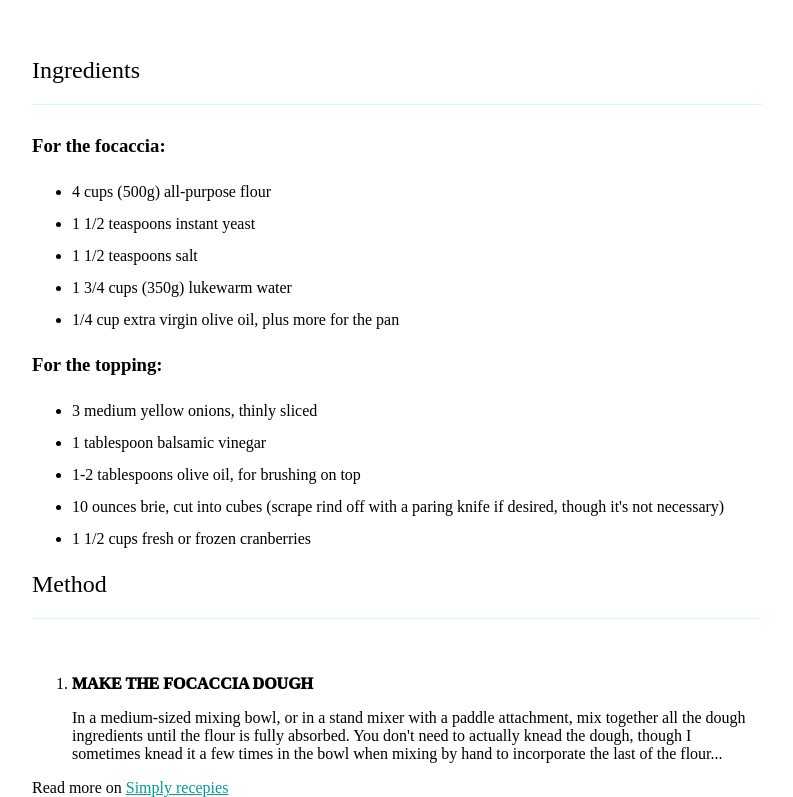
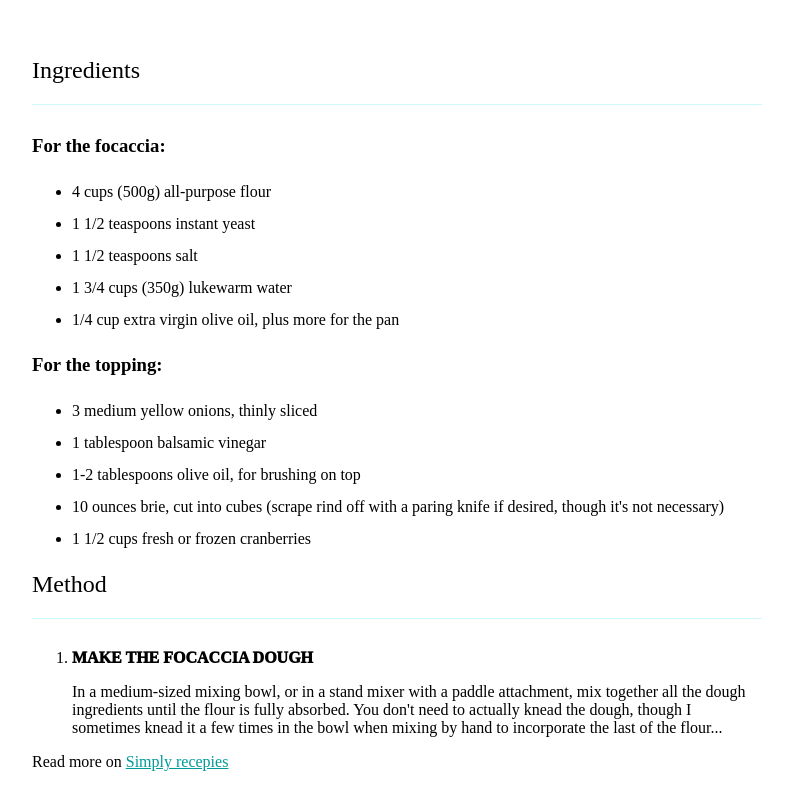
Before and after one commit to MicheleCe/W1_D3, a plain HTML site: page index.html in a window 1280 px wide. Shown: the part 974-1771 px from the top of the page, without its empty margins (243-1036 px from the left). After the commit the page ends 1745 px from the top, so only its background shows below. Drawn offline with Linux system fonts and the light colour scheme.

Commit message:
Update style.css

```diff
--- a/style.css
+++ b/style.css
@@ -95,10 +95,6 @@ a {
     margin-bottom: 30px;
 }
 
-ol {
-    padding-top: 10px;
-}
-
 ul li {
     line-height: 2;
 }
```
